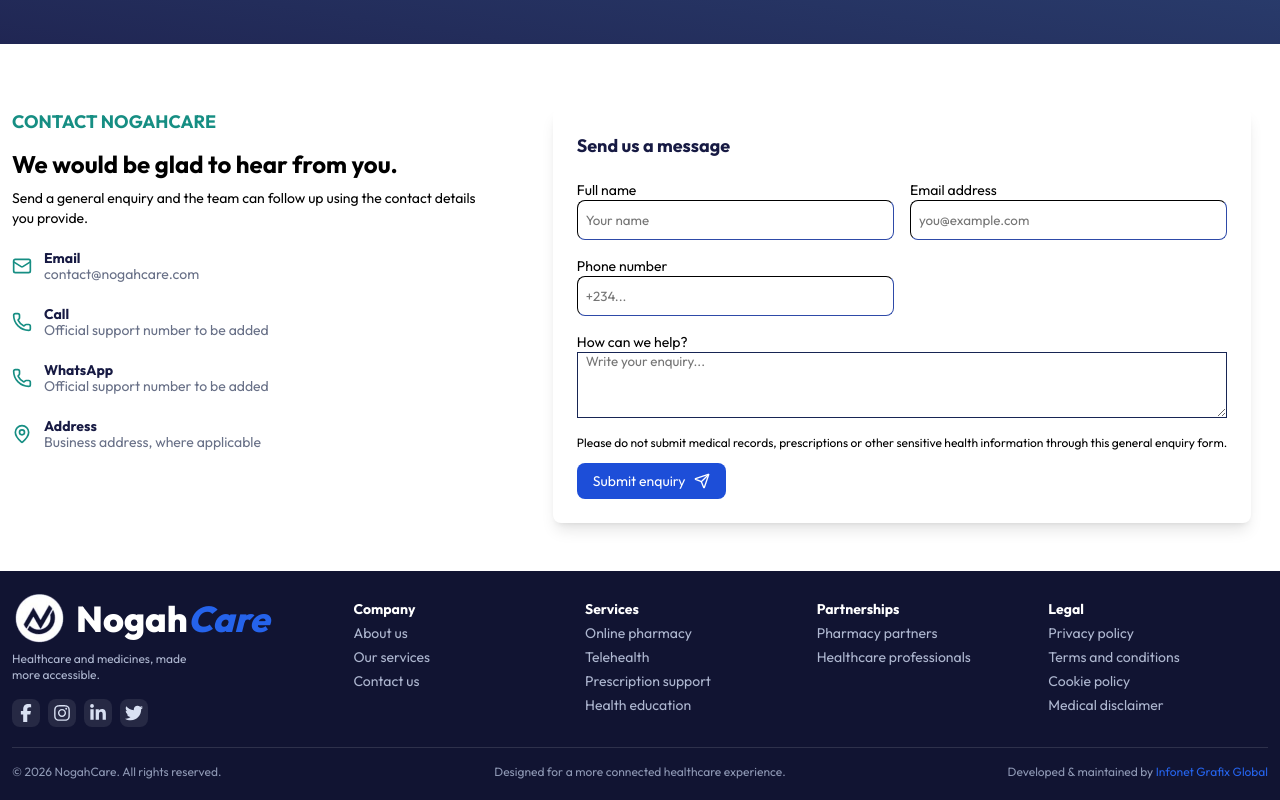
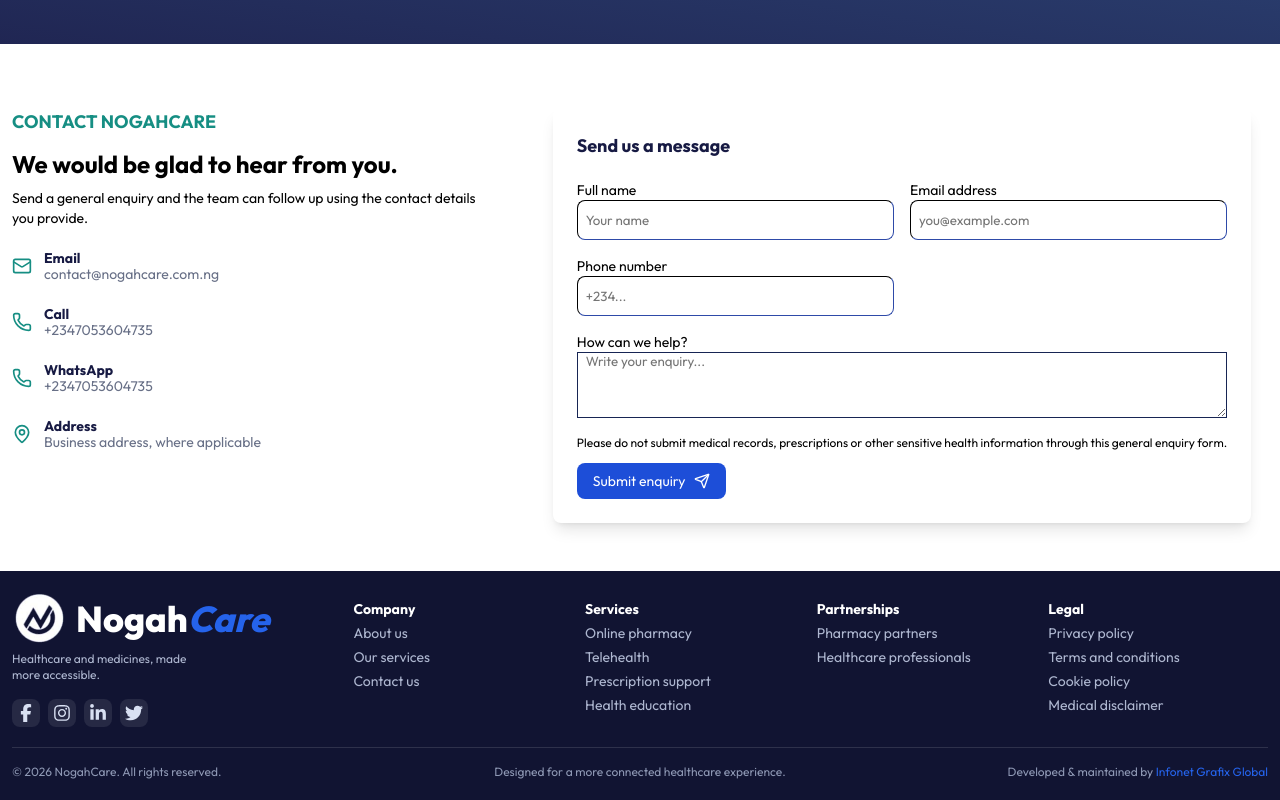
Before and after one commit to Ameneterh/nogahcare, a React (Vite) app in the folder frontend/: page / in a window 1280 px wide. Shown: the part 7230-8030 px from the top of the page. Built offline with nearby package versions, Linux system fonts and the light colour scheme; no server answers.

Commit message:
updated company contact info

```diff
--- a/frontend/src/Pages/HomePage.jsx
+++ b/frontend/src/Pages/HomePage.jsx
@@ -2,8 +2,6 @@ import MainLayout from "../layout/MainLayout";
 import { useState } from "react";
 import {
   ArrowRight,
-  Menu,
-  X,
   Stethoscope,
   Pill,
   ClipboardList,
@@ -16,26 +14,18 @@ import {
   UserRoundCheck,
   Store,
   ChevronDown,
-  Clock3,
-  Sparkles,
   Mail,
   Phone,
   MapPin,
-  Instagram,
-  Facebook,
-  Linkedin,
-  ArrowUpRight,
-  CircleUserRound,
 } from "lucide-react";
 import { FaRegUserCircle, FaStar, FaStarHalfAlt } from "react-icons/fa";
 import SectionHeading from "../Components/SectionHeading";
 import EnquiryForm, { SocialMediaContacts } from "../Components/EnquiryForm";
 import { services, benefits, faqs } from "../data/siteContent";
-import HeaderComponent from "../Components/HeaderComponent";
 import HeroComponent from "../Components/HeroComponent";
 import { Link } from "react-router-dom";
-import FooterComponent from "../Components/FooterComponent";
 import ServiceCard from "../Components/CommonParts/ServiceCard";
+import { company_info } from "../assets/company_info";
 
 const iconMap = {
   stethoscope: Stethoscope,
@@ -814,36 +804,36 @@ export default function HomePage() {
                   <Mail className="w-5 text-[#168e83]" />
                   <span className="grid">
                     <b className="text-[#171a43] text-sm">Email</b>
-                    <Link
-                      to="#"
+                    <a
+                      href={`${company_info?.contact_details[2]?.url}${company_info?.contact_details[2]?.name}`}
                       className="text-[#687087] text-sm hover:text-blue-600 hover:underline underline-offset-2 -mt-1"
                     >
-                      contact@nogahcare.com
-                    </Link>
+                      {`${company_info?.contact_details[2]?.name}`}
+                    </a>
                   </span>
                 </div>
                 <div className="flex gap-3 items-center mt-5 contact-detail">
                   <Phone className="w-5 text-[#168e83]" />
                   <span className="grid">
                     <b className="text-[#171a43] text-sm">Call</b>
-                    <Link
-                      to="#"
+                    <a
+                      href={`${company_info?.contact_details[1]?.url}${company_info?.contact_details[1]?.name}`}
                       className="text-[#687087] text-sm hover:text-blue-600 hover:underline underline-offset-2 -mt-1"
                     >
-                      Official support number to be added
-                    </Link>
+                      {`${company_info?.contact_details[1]?.name}`}
+                    </a>
                   </span>
                 </div>
                 <div className="flex gap-3 items-center mt-5 contact-detail">
                   <Phone className="w-5 text-[#168e83]" />
                   <span className="grid">
                     <b className="text-[#171a43] text-sm">WhatsApp</b>
-                    <Link
-                      to="#"
+                    <a
+                      href={`${company_info?.contact_details[0]?.url}${company_info?.contact_details[0]?.name}`}
                       className="text-[#687087] text-sm hover:text-blue-600 hover:underline underline-offset-2 -mt-1"
                     >
-                      Official support number to be added
-                    </Link>
+                      +{company_info?.contact_details[0]?.name}
+                    </a>
                   </span>
                 </div>
                 <div className="flex gap-3 items-center mt-5 contact-detail">
```
